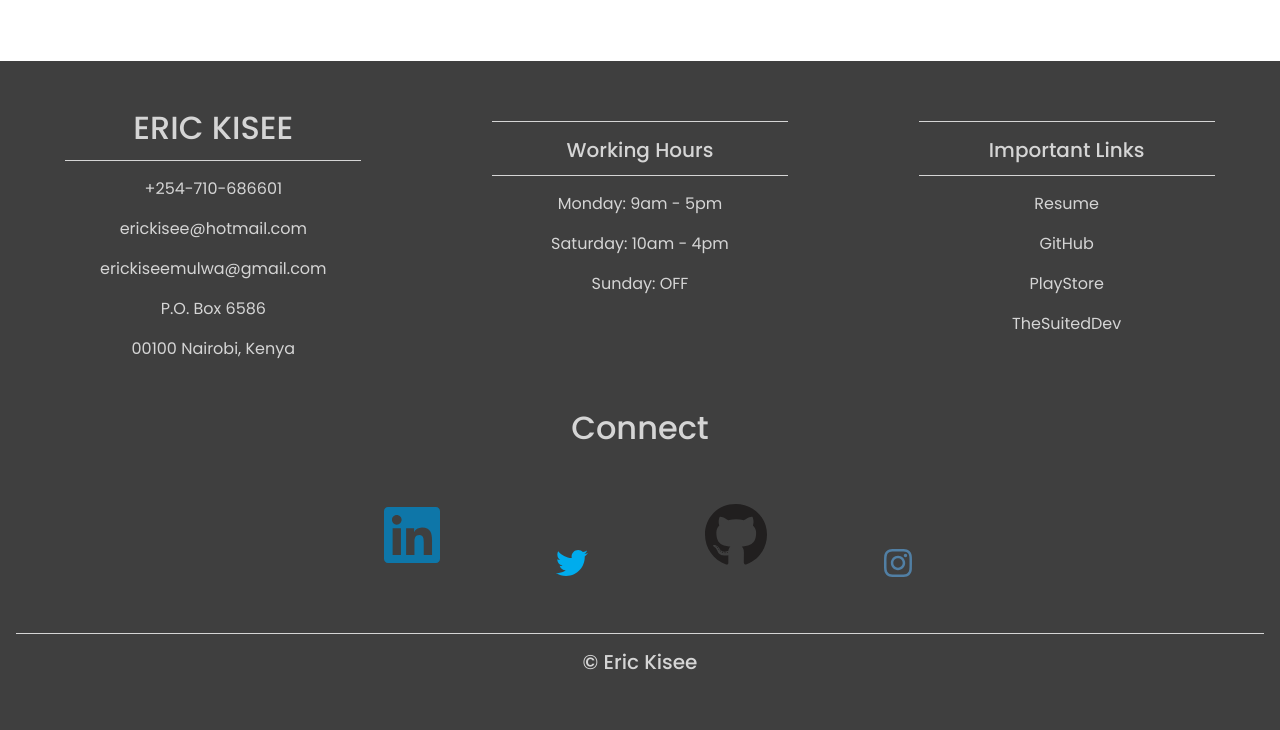
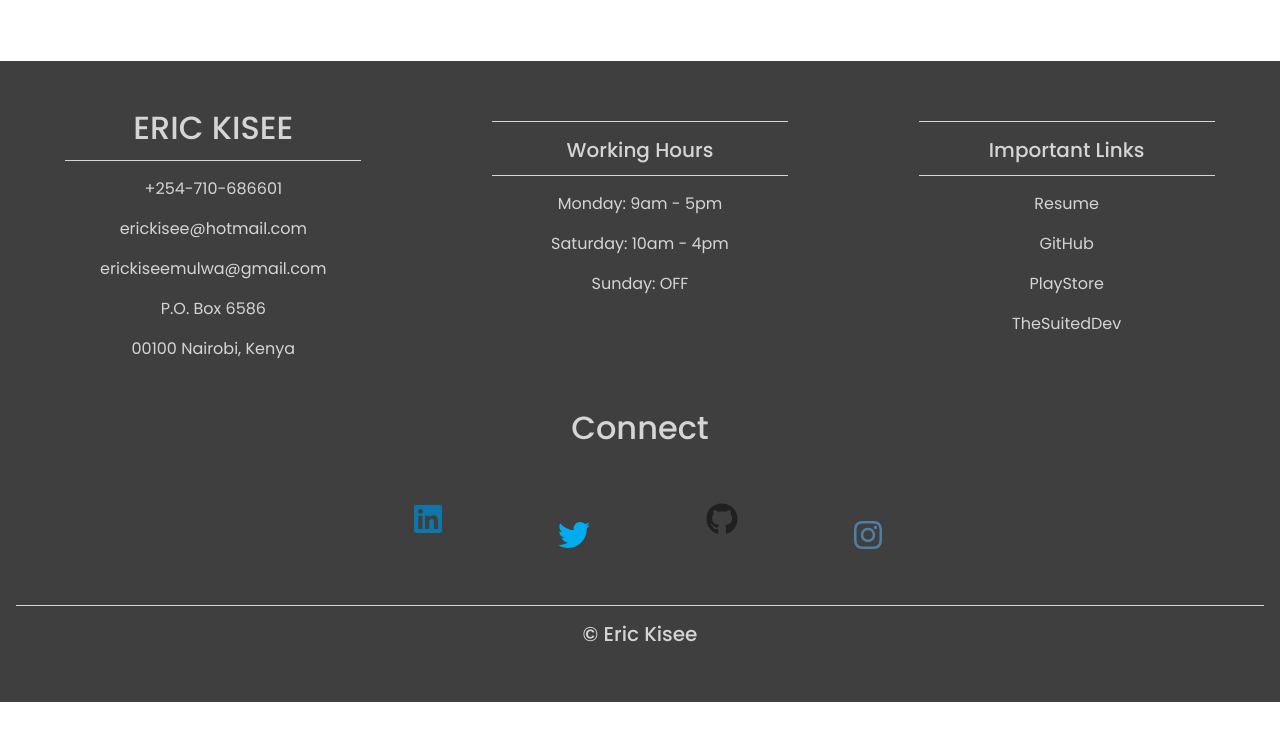
Before and after one commit to EricKisee/erickisee.github.io, a plain HTML site: page index.html in a window 1280 px wide. Shown: the part 3396-4126 px from the top of the page. After the commit the page ends 4098 px from the top, so only its background shows below. Drawn offline with nearby package versions, Linux system fonts and the light colour scheme.

Commit message:
Resize icons

```diff
--- a/style.css
+++ b/style.css
@@ -98,9 +98,11 @@ html, body {
 }
 .fa-github{
   color: #211F1F;
+  font-size: 1em;
 }
 .fa-linkedin{
   color: #0e76a8;
+  font-size: 1em;
 }
 .fa-facebook {
   color: #3b5998;
```
